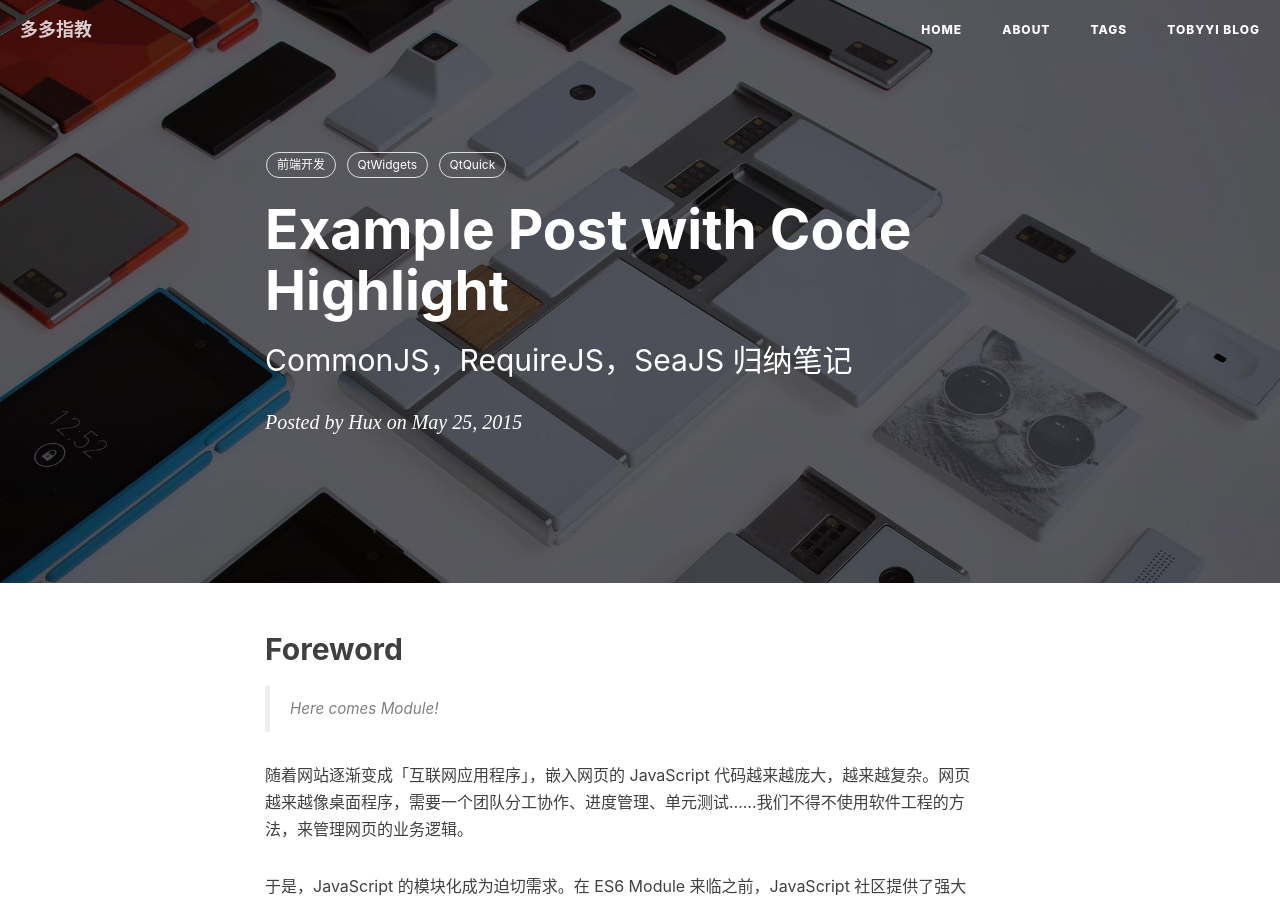
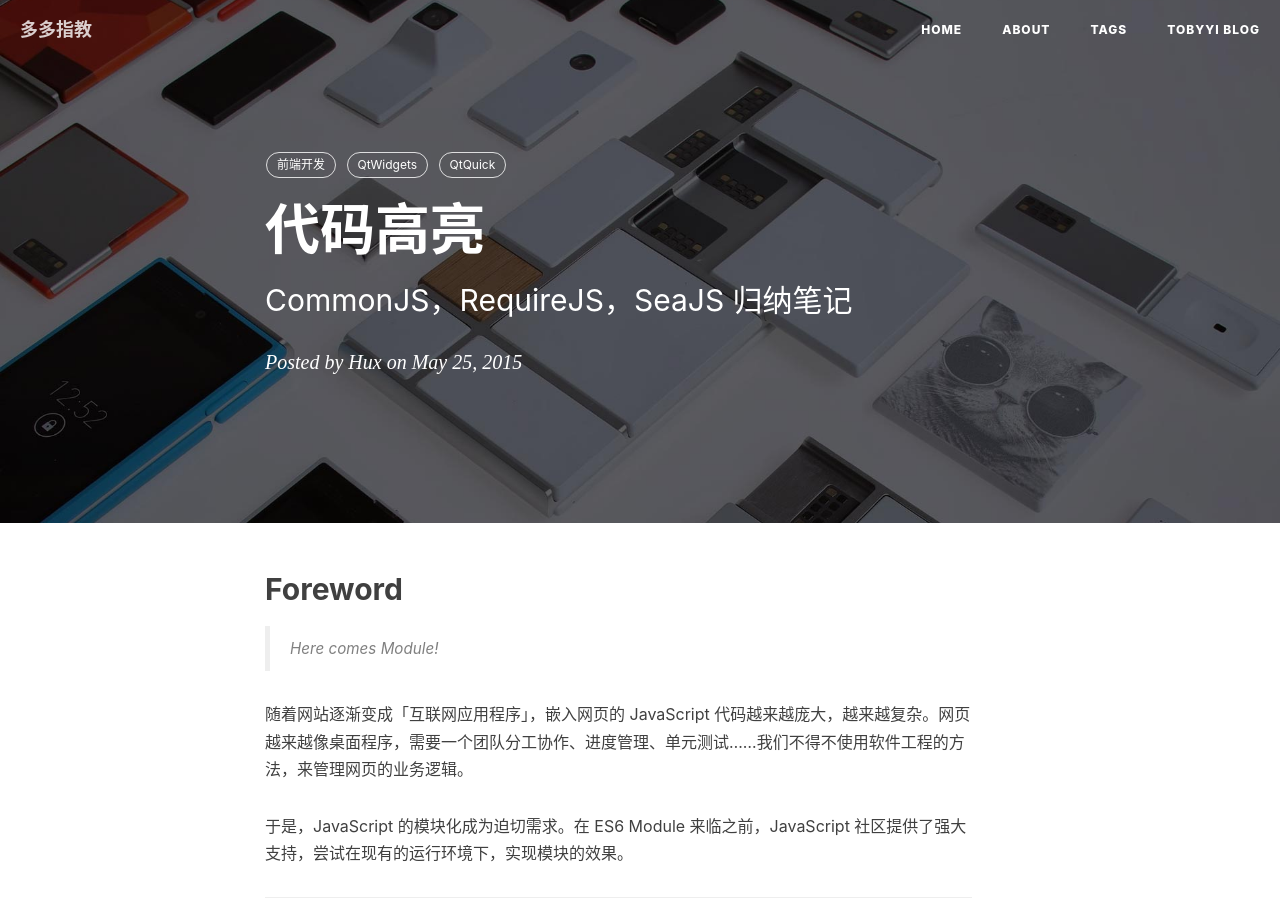
Before and after one commit to toby20130333/toby20130333.github.io, a Jekyll site: the page built from _posts/2015-05-25-js-module-loader.markdown, in a window 1280 px wide and 900 px high. Built offline with Jekyll 4.4.1, drawn with Linux system fonts in a browser that asks for light colours; nearby versions of some CDN libraries; comment, search, counter and statistics services are not loaded.

Commit message:
modified

```diff
--- a/_posts/2015-04-14-unix-linux-note.markdown
+++ b/_posts/2015-04-14-unix-linux-note.markdown
@@ -1,6 +1,6 @@
 ---
 layout:     post
-title:      "Example Post"
+title:      "自我笔记"
 subtitle:   "不适合人类阅读，非常水的自我笔记"
 date:       2015-04-14
 author:     "Hux"
--- a/_posts/2015-05-25-js-module-loader.markdown
+++ b/_posts/2015-05-25-js-module-loader.markdown
@@ -1,6 +1,6 @@
 ---
 layout:     post
-title:      "Example Post with Code Highlight"
+title:      "代码高亮"
 subtitle:   "CommonJS，RequireJS，SeaJS 归纳笔记"
 date:       2015-05-25
 author:     "Hux"
--- a/_posts/2015-09-22-js-version.markdown
+++ b/_posts/2015-09-22-js-version.markdown
@@ -1,6 +1,6 @@
 ---
 layout:     post
-title:      "Example Post"
+title:      "JavaScript 发展历程"
 subtitle:   "ES5, ES6, ES2016, ES.Next: What's going on with JavaScript versioning?"
 date:       2015-09-22
 author:     "Hux"
--- a/_posts/2017-02-18-Hello-Js.markdown
+++ b/_posts/2017-02-18-Hello-Js.markdown
@@ -1,7 +1,7 @@
 ---
 layout:     post
 title:      "欢迎来到多多指教的世界"
-subtitle:   " \"Hello World, Hello Blog\""
+subtitle:   " \"Hello Qt, Hello Blog\""
 date:       2017-02-18
 author:     "Tobyyi"
 header-img: "img/post-bg-2015.jpg"
```
